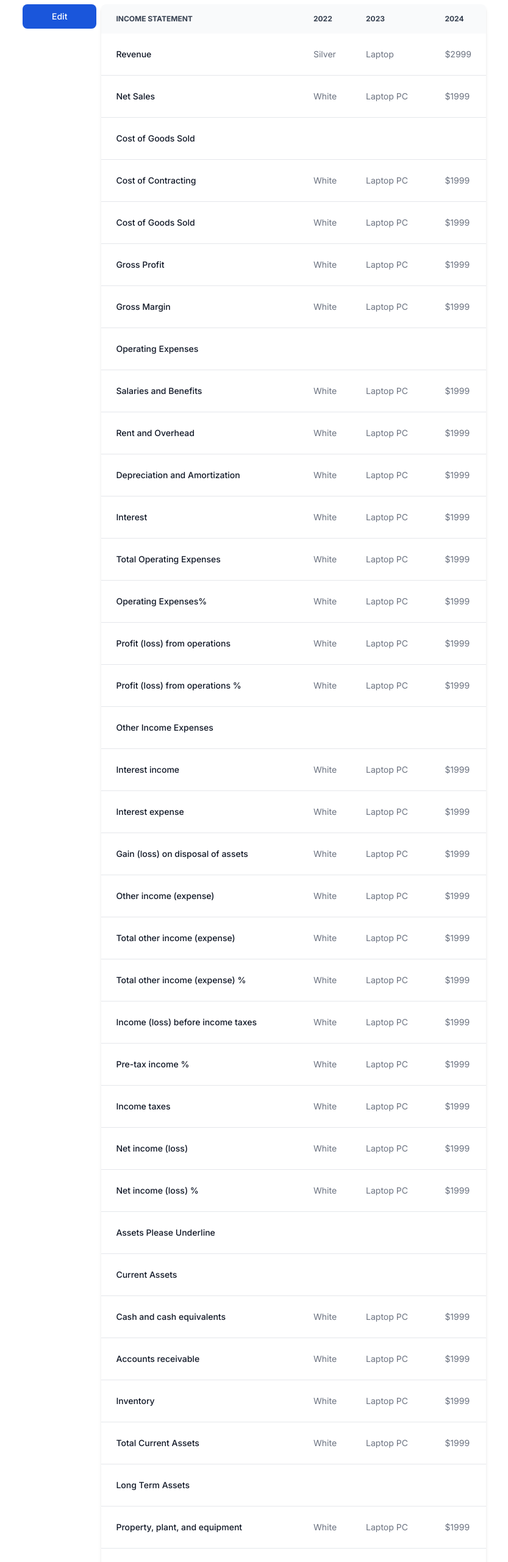
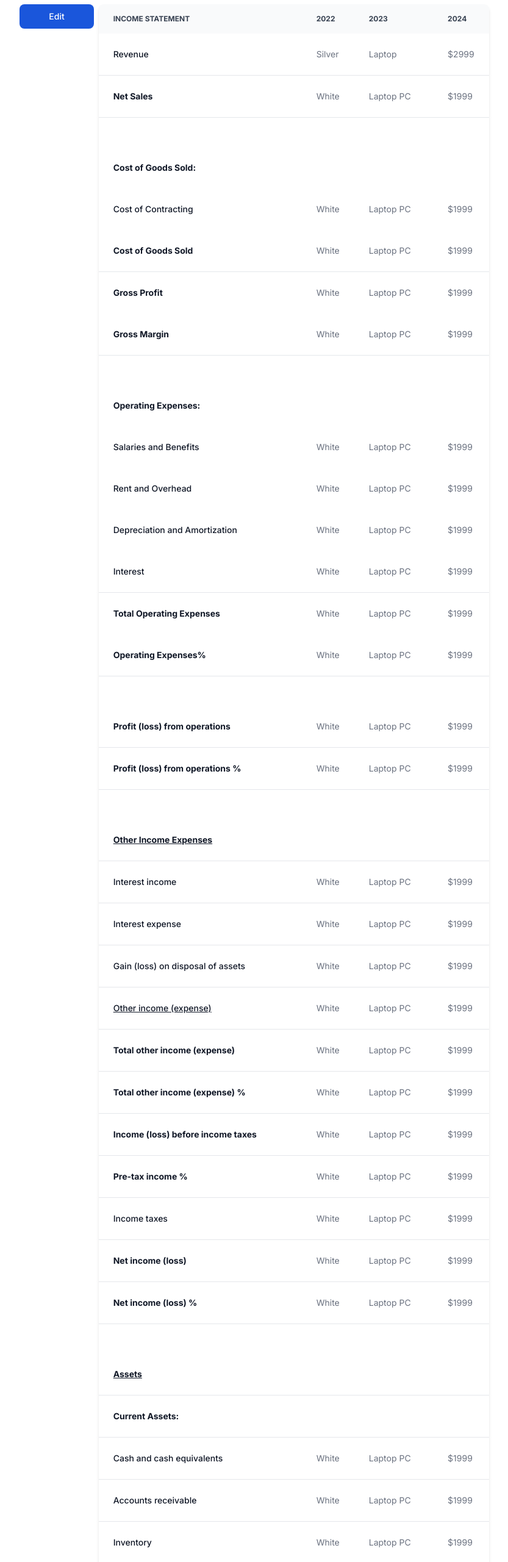
Before and after one commit to teamusa2025/teamusa2025-project, a Next.js app: page /auditor in a window 1280 px wide. Shown: the part 145-2706 px from the top of the page at 61% size, without its empty margins (223-1056 px from the left). Built offline with nearby package versions, Linux system fonts and the light colour scheme; no server answers.

Commit message:
Added More style to the table

```diff
--- a/src/app/auditor/page.tsx
+++ b/src/app/auditor/page.tsx
@@ -21,7 +21,7 @@ const Auditor = () => (
             <thead className="bg-gray-50 text-xs uppercase text-gray-700 dark:bg-gray-700 dark:text-gray-400">
               <tr>
                 <th scope="col" className="px-6 py-3">
-                  Income Statement
+                  INCOME STATEMENT
                 </th>
                 <th scope="col" className="px-6 py-3">
                   2022
@@ -50,7 +50,7 @@ const Auditor = () => (
                 </td>
               </tr>
               <tr className="border-b border-gray-200 bg-white dark:border-gray-700 dark:bg-gray-800">
-                <th scope="row" className="whitespace-nowrap px-6 py-4 font-medium text-gray-900 dark:text-white">
+                <th scope="row" className="whitespace-nowrap px-6 py-4 font-bold text-gray-900 dark:text-white">
                   Net Sales
                 </th>
                 <td className="px-6 py-4">
@@ -63,12 +63,16 @@ const Auditor = () => (
                   $1999
                 </td>
               </tr>
-              <tr className="border-b border-gray-200 bg-white dark:border-gray-700 dark:bg-gray-800">
-                <th scope="row" className="whitespace-nowrap px-6 py-4 font-medium text-gray-900 dark:text-white">
-                  Cost of Goods Sold
+              <tr className="bg-white dark:bg-gray-800">
+                {/* eslint-disable-next-line jsx-a11y/control-has-associated-label */}
+                <th scope="row" className="whitespace-nowrap px-6 py-4 font-medium text-gray-900 dark:text-white" />
+              </tr>
+              <tr className="bg-white dark:bg-gray-800">
+                <th scope="row" className="whitespace-nowrap px-6 py-4 font-bold text-gray-900 dark:text-white">
+                  Cost of Goods Sold:
                 </th>
               </tr>
-              <tr className="border-b border-gray-200 bg-white dark:border-gray-700 dark:bg-gray-800">
+              <tr className="bg-white dark:bg-gray-800">
                 <th scope="row" className="whitespace-nowrap px-6 py-4 font-medium text-gray-900 dark:text-white">
                   Cost of Contracting
                 </th>
@@ -83,7 +87,7 @@ const Auditor = () => (
                 </td>
               </tr>
               <tr className="border-b border-gray-200 bg-white dark:border-gray-700 dark:bg-gray-800">
-                <th scope="row" className="whitespace-nowrap px-6 py-4 font-medium text-gray-900 dark:text-white">
+                <th scope="row" className="whitespace-nowrap px-6 py-4 font-bold text-gray-900 dark:text-white">
                   Cost of Goods Sold
                 </th>
                 <td className="px-6 py-4">
@@ -96,8 +100,8 @@ const Auditor = () => (
                   $1999
                 </td>
               </tr>
-              <tr className="border-b border-gray-200 bg-white dark:border-gray-700 dark:bg-gray-800">
-                <th scope="row" className="whitespace-nowrap px-6 py-4 font-medium text-gray-900 dark:text-white">
+              <tr className="bg-white dark:bg-gray-800">
+                <th scope="row" className="whitespace-nowrap px-6 py-4 font-bold text-gray-900 dark:text-white">
                   Gross Profit
                 </th>
                 <td className="px-6 py-4">
@@ -111,7 +115,7 @@ const Auditor = () => (
                 </td>
               </tr>
               <tr className="border-b border-gray-200 bg-white dark:border-gray-700 dark:bg-gray-800">
-                <th scope="row" className="whitespace-nowrap px-6 py-4 font-medium text-gray-900 dark:text-white">
+                <th scope="row" className="whitespace-nowrap px-6 py-4 font-bold text-gray-900 dark:text-white">
                   Gross Margin
                 </th>
                 <td className="px-6 py-4">
@@ -124,12 +128,16 @@ const Auditor = () => (
                   $1999
                 </td>
               </tr>
-              <tr className="border-b border-gray-200 bg-white dark:border-gray-700 dark:bg-gray-800">
-                <th scope="row" className="whitespace-nowrap px-6 py-4 font-medium text-gray-900 dark:text-white">
-                  Operating Expenses
+              <tr className="bg-white dark:bg-gray-800">
+                {/* eslint-disable-next-line jsx-a11y/control-has-associated-label */}
+                <th scope="row" className="whitespace-nowrap px-6 py-4 font-bold text-gray-900 dark:text-white" />
+              </tr>
+              <tr className="bg-white dark:bg-gray-800">
+                <th scope="row" className="whitespace-nowrap px-6 py-4 font-bold text-gray-900 dark:text-white">
+                  Operating Expenses:
                 </th>
               </tr>
-              <tr className="border-b border-gray-200 bg-white dark:border-gray-700 dark:bg-gray-800">
+              <tr className="bg-white dark:bg-gray-800">
                 <th scope="row" className="whitespace-nowrap px-6 py-4 font-medium text-gray-900 dark:text-white">
                   Salaries and Benefits
                 </th>
@@ -143,7 +151,7 @@ const Auditor = () => (
                   $1999
                 </td>
               </tr>
-              <tr className="border-b border-gray-200 bg-white dark:border-gray-700 dark:bg-gray-800">
+              <tr className="bg-white dark:bg-gray-800">
                 <th scope="row" className="whitespace-nowrap px-6 py-4 font-medium text-gray-900 dark:text-white">
                   Rent and Overhead
                 </th>
@@ -157,7 +165,7 @@ const Auditor = () => (
                   $1999
                 </td>
               </tr>
-              <tr className="border-b border-gray-200 bg-white dark:border-gray-700 dark:bg-gray-800">
+              <tr className="bg-white dark:bg-gray-800">
                 <th scope="row" className="whitespace-nowrap px-6 py-4 font-medium text-gray-900 dark:text-white">
                   Depreciation and Amortization
                 </th>
@@ -185,8 +193,8 @@ const Auditor = () => (
                   $1999
                 </td>
               </tr>
-              <tr className="border-b border-gray-200 bg-white dark:border-gray-700 dark:bg-gray-800">
-                <th scope="row" className="whitespace-nowrap px-6 py-4 font-medium text-gray-900 dark:text-white">
+              <tr className="bg-white dark:bg-gray-800">
+                <th scope="row" className="whitespace-nowrap px-6 py-4 font-bold text-gray-900 dark:text-white">
                   Total Operating Expenses
                 </th>
                 <td className="px-6 py-4">
@@ -200,7 +208,7 @@ const Auditor = () => (
                 </td>
               </tr>
               <tr className="border-b border-gray-200 bg-white dark:border-gray-700 dark:bg-gray-800">
-                <th scope="row" className="whitespace-nowrap px-6 py-4 font-medium text-gray-900 dark:text-white">
+                <th scope="row" className="whitespace-nowrap px-6 py-4 font-bold text-gray-900 dark:text-white">
                   Operating Expenses%
                 </th>
                 <td className="px-6 py-4">
@@ -213,8 +221,12 @@ const Auditor = () => (
                   $1999
                 </td>
               </tr>
+              <tr className="bg-white dark:bg-gray-800">
+                {/* eslint-disable-next-line jsx-a11y/control-has-associated-label */}
+                <th scope="row" className="whitespace-nowrap px-6 py-4 font-medium text-gray-900 dark:text-white" />
+              </tr>
               <tr className="border-b border-gray-200 bg-white dark:border-gray-700 dark:bg-gray-800">
-                <th scope="row" className="whitespace-nowrap px-6 py-4 font-medium text-gray-900 dark:text-white">
+                <th scope="row" className="whitespace-nowrap px-6 py-4 font-bold text-gray-900 dark:text-white">
                   Profit (loss) from operations
                 </th>
                 <td className="px-6 py-4">
@@ -228,7 +240,7 @@ const Auditor = () => (
                 </td>
               </tr>
               <tr className="border-b border-gray-200 bg-white dark:border-gray-700 dark:bg-gray-800">
-                <th scope="row" className="whitespace-nowrap px-6 py-4 font-medium text-gray-900 dark:text-white">
+                <th scope="row" className="whitespace-nowrap px-6 py-4 font-bold text-gray-900 dark:text-white">
                   Profit (loss) from operations %
                 </th>
                 <td className="px-6 py-4">
@@ -241,8 +253,13 @@ const Auditor = () => (
                   $1999
                 </td>
               </tr>
+              <tr className="bg-white dark:bg-gray-800">
+                {/* eslint-disable-next-line jsx-a11y/control-has-associated-label */}
+                <th scope="row" className="whitespace-nowrap px-6 py-4 font-medium text-gray-900 dark:text-white" />
+              </tr>
               <tr className="border-b border-gray-200 bg-white dark:border-gray-700 dark:bg-gray-800">
-                <th scope="row" className="whitespace-nowrap px-6 py-4 font-medium text-gray-900 dark:text-white">
+                {/* eslint-disable-next-line max-len */}
+                <th scope="row" className="whitespace-nowrap px-6 py-4 font-bold text-gray-900 underline dark:text-white">
                   Other Income Expenses
                 </th>
               </tr>
@@ -289,7 +306,8 @@ const Auditor = () => (
                 </td>
               </tr>
               <tr className="border-b border-gray-200 bg-white dark:border-gray-700 dark:bg-gray-800">
-                <th scope="row" className="whitespace-nowrap px-6 py-4 font-medium text-gray-900 dark:text-white">
+                {/* eslint-disable-next-line max-len */}
+                <th scope="row" className="whitespace-nowrap px-6 py-4 font-medium text-gray-900 underline dark:text-white">
                   Other income (expense)
                 </th>
                 <td className="px-6 py-4">
@@ -303,7 +321,7 @@ const Auditor = () => (
                 </td>
               </tr>
               <tr className="border-b border-gray-200 bg-white dark:border-gray-700 dark:bg-gray-800">
-                <th scope="row" className="whitespace-nowrap px-6 py-4 font-medium text-gray-900 dark:text-white">
+                <th scope="row" className="whitespace-nowrap px-6 py-4 font-bold text-gray-900 dark:text-white">
                   Total other income (expense)
                 </th>
                 <td className="px-6 py-4">
@@ -317,7 +335,7 @@ const Auditor = () => (
                 </td>
               </tr>
               <tr className="border-b border-gray-200 bg-white dark:border-gray-700 dark:bg-gray-800">
-                <th scope="row" className="whitespace-nowrap px-6 py-4 font-medium text-gray-900 dark:text-white">
+                <th scope="row" className="whitespace-nowrap px-6 py-4 font-bold text-gray-900 dark:text-white">
                   Total other income (expense) %
                 </th>
                 <td className="px-6 py-4">
@@ -331,7 +349,7 @@ const Auditor = () => (
                 </td>
               </tr>
               <tr className="border-b border-gray-200 bg-white dark:border-gray-700 dark:bg-gray-800">
-                <th scope="row" className="whitespace-nowrap px-6 py-4 font-medium text-gray-900 dark:text-white">
+                <th scope="row" className="whitespace-nowrap px-6 py-4 font-bold text-gray-900 dark:text-white">
                   Income (loss) before income taxes
                 </th>
                 <td className="px-6 py-4">
@@ -345,7 +363,7 @@ const Auditor = () => (
                 </td>
               </tr>
               <tr className="border-b border-gray-200 bg-white dark:border-gray-700 dark:bg-gray-800">
-                <th scope="row" className="whitespace-nowrap px-6 py-4 font-medium text-gray-900 dark:text-white">
+                <th scope="row" className="whitespace-nowrap px-6 py-4 font-bold text-gray-900 dark:text-white">
                   Pre-tax income %
                 </th>
                 <td className="px-6 py-4">
@@ -373,7 +391,7 @@ const Auditor = () => (
                 </td>
               </tr>
               <tr className="border-b border-gray-200 bg-white dark:border-gray-700 dark:bg-gray-800">
-                <th scope="row" className="whitespace-nowrap px-6 py-4 font-medium text-gray-900 dark:text-white">
+                <th scope="row" className="whitespace-nowrap px-6 py-4 font-bold text-gray-900 dark:text-white">
                   Net income (loss)
                 </th>
                 <td className="px-6 py-4">
@@ -387,7 +405,7 @@ const Auditor = () => (
                 </td>
               </tr>
               <tr className="border-b border-gray-200 bg-white dark:border-gray-700 dark:bg-gray-800">
-                <th scope="row" className="whitespace-nowrap px-6 py-4 font-medium text-gray-900 dark:text-white">
+                <th scope="row" className="whitespace-nowrap px-6 py-4 font-bold text-gray-900 dark:text-white">
                   Net income (loss) %
                 </th>
                 <td className="px-6 py-4">
@@ -400,14 +418,19 @@ const Auditor = () => (
                   $1999
                 </td>
               </tr>
+              <tr className="bg-white dark:bg-gray-800">
+                {/* eslint-disable-next-line jsx-a11y/control-has-associated-label */}
+                <th scope="row" className="whitespace-nowrap px-6 py-4 font-medium text-gray-900 dark:text-white" />
+              </tr>
               <tr className="border-b border-gray-200 bg-white dark:border-gray-700 dark:bg-gray-800">
-                <th scope="row" className="whitespace-nowrap px-6 py-4 font-medium text-gray-900 dark:text-white">
-                  Assets Please Underline
+                {/* eslint-disable-next-line max-len */}
+                <th scope="row" className="whitespace-nowrap px-6 py-4 font-bold text-gray-900 underline dark:text-white">
+                  Assets
                 </th>
               </tr>
               <tr className="border-b border-gray-200 bg-white dark:border-gray-700 dark:bg-gray-800">
-                <th scope="row" className="whitespace-nowrap px-6 py-4 font-medium text-gray-900 dark:text-white">
-                  Current Assets
+                <th scope="row" className="whitespace-nowrap px-6 py-4 font-bold text-gray-900 dark:text-white">
+                  Current Assets:
                 </th>
               </tr>
               <tr className="border-b border-gray-200 bg-white dark:border-gray-700 dark:bg-gray-800">
@@ -453,7 +476,7 @@ const Auditor = () => (
                 </td>
               </tr>
               <tr className="border-b border-gray-200 bg-white dark:border-gray-700 dark:bg-gray-800">
-                <th scope="row" className="whitespace-nowrap px-6 py-4 font-medium text-gray-900 dark:text-white">
+                <th scope="row" className="whitespace-nowrap px-6 py-4 font-bold text-gray-900 dark:text-white">
                   Total Current Assets
                 </th>
                 <td className="px-6 py-4">
@@ -466,9 +489,13 @@ const Auditor = () => (
                   $1999
                 </td>
               </tr>
+              <tr className="bg-white dark:bg-gray-800">
+                {/* eslint-disable-next-line jsx-a11y/control-has-associated-label */}
+                <th scope="row" className="whitespace-nowrap px-6 py-4 font-medium text-gray-900 dark:text-white" />
+              </tr>
               <tr className="border-b border-gray-200 bg-white dark:border-gray-700 dark:bg-gray-800">
-                <th scope="row" className="whitespace-nowrap px-6 py-4 font-medium text-gray-900 dark:text-white">
-                  Long Term Assets
+                <th scope="row" className="whitespace-nowrap px-6 py-4 font-bold text-gray-900 dark:text-white">
+                  Long Term Assets:
                 </th>
               </tr>
               <tr className="border-b border-gray-200 bg-white dark:border-gray-700 dark:bg-gray-800">
@@ -500,7 +527,7 @@ const Auditor = () => (
                 </td>
               </tr>
               <tr className="border-b border-gray-200 bg-white dark:border-gray-700 dark:bg-gray-800">
-                <th scope="row" className="whitespace-nowrap px-6 py-4 font-medium text-gray-900 dark:text-white">
+                <th scope="row" className="whitespace-nowrap px-6 py-4 font-bold text-gray-900 dark:text-white">
                   Total long-term asset
                 </th>
                 <td className="px-6 py-4">
@@ -513,9 +540,14 @@ const Auditor = () => (
                   $1999
                 </td>
               </tr>
+              <tr className="bg-white dark:bg-gray-800">
+                {/* eslint-disable-next-line jsx-a11y/control-has-associated-label */}
+                <th scope="row" className="whitespace-nowrap px-6 py-4 font-medium text-gray-900 dark:text-white" />
+              </tr>
               <tr className="border-b border-gray-200 bg-white dark:border-gray-700 dark:bg-gray-800">
-                <th scope="row" className="whitespace-nowrap px-6 py-4 font-medium text-gray-900 dark:text-white">
-                  Total Assets
+                {/* eslint-disable-next-line max-len */}
+                <th scope="row" className="whitespace-nowrap px-6 py-4 font-bold text-gray-900 underline dark:text-white">
+                  TOTAL ASSETS
                 </th>
                 <td className="px-6 py-4">
                   White
@@ -527,14 +559,19 @@ const Auditor = () => (
                   $1999
                 </td>
               </tr>
+              <tr className="bg-white dark:bg-gray-800">
+                {/* eslint-disable-next-line jsx-a11y/control-has-associated-label */}
+                <th scope="row" className="whitespace-nowrap px-6 py-4 font-medium text-gray-900 dark:text-white" />
+              </tr>
               <tr className="border-b border-gray-200 bg-white dark:border-gray-700 dark:bg-gray-800">
-                <th scope="row" className="whitespace-nowrap px-6 py-4 font-medium text-gray-900 dark:text-white">
-                  Liabilities and Equity (Please Underline)
+                {/* eslint-disable-next-line max-len */}
+                <th scope="row" className="whitespace-nowrap px-6 py-4 font-bold text-gray-900 underline dark:text-white">
+                  Liabilities and Equity
                 </th>
               </tr>
               <tr className="border-b border-gray-200 bg-white dark:border-gray-700 dark:bg-gray-800">
-                <th scope="row" className="whitespace-nowrap px-6 py-4 font-medium text-gray-900 dark:text-white">
-                  Current Liabilities (due within 1 year)
+                <th scope="row" className="whitespace-nowrap px-6 py-4 font-bold text-gray-900 dark:text-white">
+                  Current Liabilities (due within 1 year):
                 </th>
               </tr>
               <tr className="border-b border-gray-200 bg-white dark:border-gray-700 dark:bg-gray-800">
@@ -580,7 +617,7 @@ const Auditor = () => (
                 </td>
               </tr>
               <tr className="border-b border-gray-200 bg-white dark:border-gray-700 dark:bg-gray-800">
-                <th scope="row" className="whitespace-nowrap px-6 py-4 font-medium text-gray-900 dark:text-white">
+                <th scope="row" className="whitespace-nowrap px-6 py-4 font-bold text-gray-900 dark:text-white">
                   Total Current Liabilities
                 </th>
                 <td className="px-6 py-4">
@@ -593,9 +630,13 @@ const Auditor = () => (
                   $1999
                 </td>
               </tr>
+              <tr className="bg-white dark:bg-gray-800">
+                {/* eslint-disable-next-line jsx-a11y/control-has-associated-label */}
+                <th scope="row" className="whitespace-nowrap px-6 py-4 font-medium text-gray-900 dark:text-white" />
+              </tr>
               <tr className="border-b border-gray-200 bg-white dark:border-gray-700 dark:bg-gray-800">
-                <th scope="row" className="whitespace-nowrap px-6 py-4 font-medium text-gray-900 dark:text-white">
-                  Long Term Liabilities (Due after one year)
+                <th scope="row" className="whitespace-nowrap px-6 py-4 font-bold text-gray-900 dark:text-white">
+                  Long Term Liabilities (Due after one year):
                 </th>
               </tr>
               <tr className="border-b border-gray-200 bg-white dark:border-gray-700 dark:bg-gray-800">
@@ -627,8 +668,8 @@ const Auditor = () => (
                 </td>
               </tr>
               <tr className="border-b border-gray-200 bg-white dark:border-gray-700 dark:bg-gray-800">
-                <th scope="row" className="whitespace-nowrap px-6 py-4 font-medium text-gray-900 dark:text-white">
-                  Total Long-term Liabilities
+                <th scope="row" className="whitespace-nowrap px-6 py-4 font-bold text-gray-900 dark:text-white">
+                  Total Long-term Liabilities:
                 </th>
                 <td className="px-6 py-4">
                   White
@@ -641,7 +682,7 @@ const Auditor = () => (
                 </td>
               </tr>
               <tr className="border-b border-gray-200 bg-white dark:border-gray-700 dark:bg-gray-800">
-                <th scope="row" className="whitespace-nowrap px-6 py-4 font-medium text-gray-900 dark:text-white">
+                <th scope="row" className="whitespace-nowrap px-6 py-4 font-bold text-gray-900 dark:text-white">
                   Total Liabilities
                 </th>
                 <td className="px-6 py-4">
@@ -654,9 +695,13 @@ const Auditor = () => (
                   $1999
                 </td>
               </tr>
+              <tr className="bg-white dark:bg-gray-800">
+                {/* eslint-disable-next-line jsx-a11y/control-has-associated-label */}
+                <th scope="row" className="whitespace-nowrap px-6 py-4 font-medium text-gray-900 dark:text-white" />
+              </tr>
               <tr className="border-b border-gray-200 bg-white dark:border-gray-700 dark:bg-gray-800">
-                <th scope="row" className="whitespace-nowrap px-6 py-4 font-medium text-gray-900 dark:text-white">
-                  Stockholder&#39;s Equity
+                <th scope="row" className="whitespace-nowrap px-6 py-4 font-bold text-gray-900 dark:text-white">
+                  Stockholder&#39;s Equity:
                 </th>
               </tr>
               <tr className="border-b border-gray-200 bg-white dark:border-gray-700 dark:bg-gray-800">
@@ -688,7 +733,7 @@ const Auditor = () => (
                 </td>
               </tr>
               <tr className="border-b border-gray-200 bg-white dark:border-gray-700 dark:bg-gray-800">
-                <th scope="row" className="whitespace-nowrap px-6 py-4 font-medium text-gray-900 dark:text-white">
+                <th scope="row" className="whitespace-nowrap px-6 py-4 font-bold text-gray-900 dark:text-white">
                   Total Stockholder&#39;s Equity
                 </th>
                 <td className="px-6 py-4">
@@ -702,7 +747,12 @@ const Auditor = () => (
                 </td>
               </tr>
               <tr className="bg-white dark:bg-gray-800">
-                <th scope="row" className="whitespace-nowrap px-6 py-4 font-medium text-gray-900 dark:text-white">
+                {/* eslint-disable-next-line jsx-a11y/control-has-associated-label */}
+                <th scope="row" className="whitespace-nowrap px-6 py-4 font-medium text-gray-900 dark:text-white" />
+              </tr>
+              <tr className="bg-white dark:bg-gray-800">
+                {/* eslint-disable-next-line max-len */}
+                <th scope="row" className="whitespace-nowrap px-6 py-4 font-bold text-gray-900 underline dark:text-white">
                   TOTAL LIABILITIES AND EQUITY
                 </th>
                 <td className="px-6 py-4">
```
